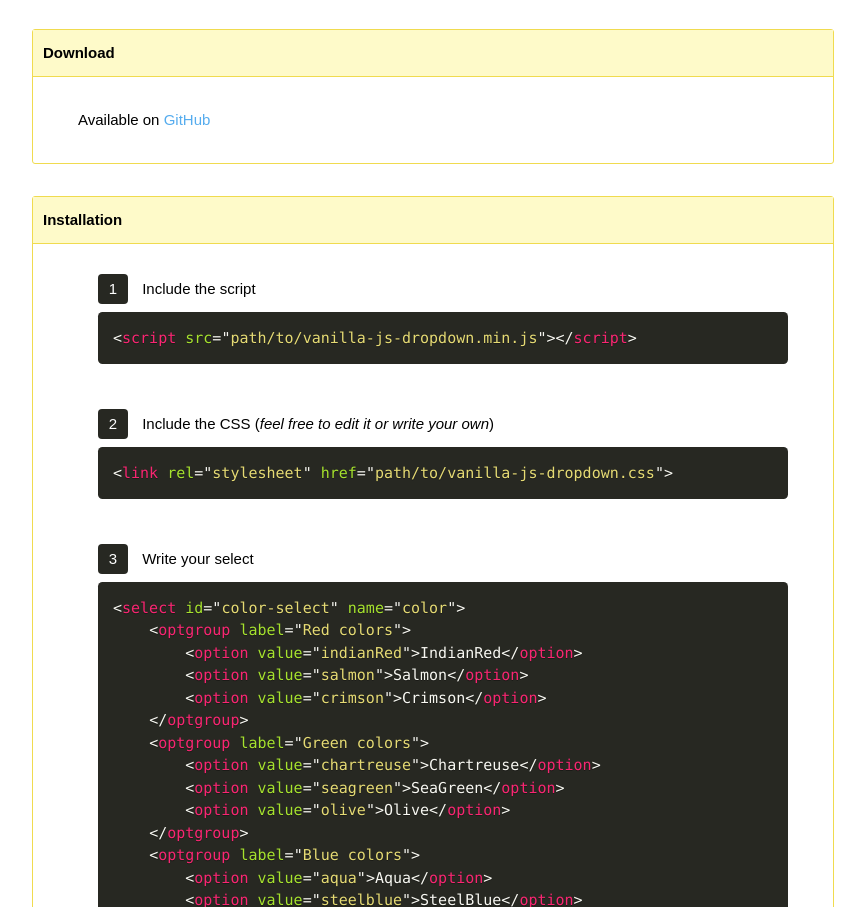
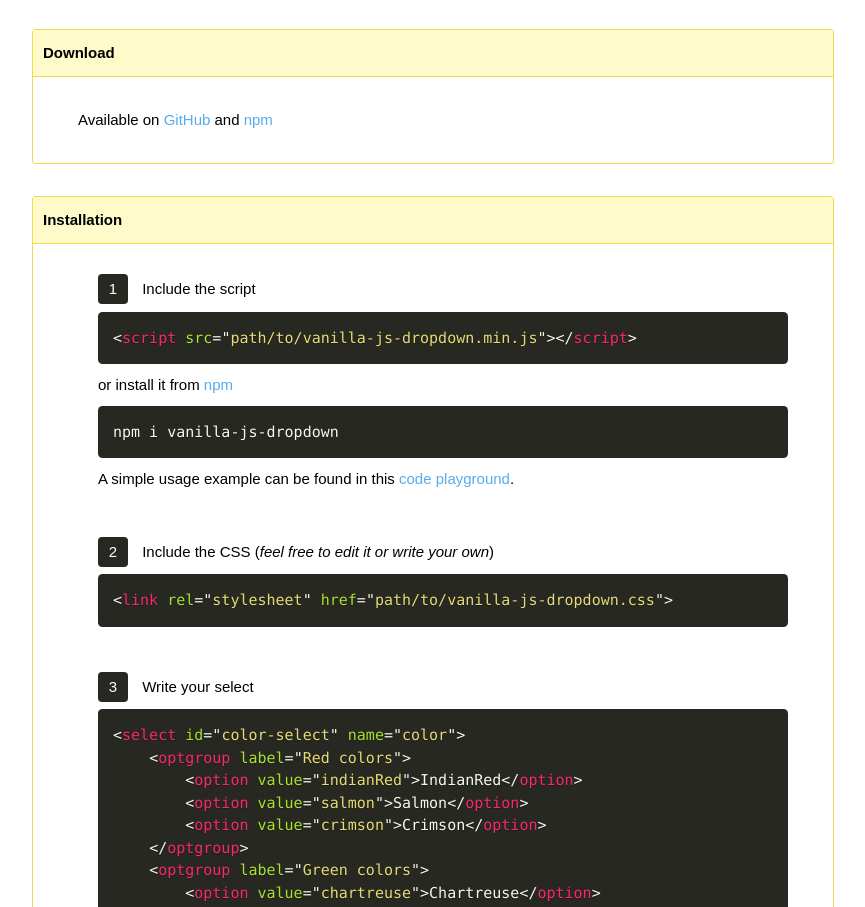
Before and after one commit to zoltantothcom/vanilla-js-dropdown, a website: page docs/index.html in a window 1280 px wide. Shown: the part 1046-1953 px from the top of the page, without its empty margins (207-1072 px from the left). Drawn offline with Linux system fonts and the light colour scheme.

Commit message:
Mention npm and usage example in docs

```diff
--- a/docs/index.html
+++ b/docs/index.html
@@ -68,7 +68,7 @@
     <section>
         <h2>Download</h2>
 
-        <p>Available on <a href="https://github.com/zoltantothcom/vanilla-js-dropdown" target="_blank">GitHub</a></p>
+        <p>Available on <a href="https://github.com/zoltantothcom/vanilla-js-dropdown" target="_blank">GitHub</a> and <a href="https://www.npmjs.com/package/vanilla-js-dropdown" target="_blank">npm</a></p>
     </section>
 
     <section>
@@ -78,6 +78,9 @@
             <li>
                 Include the script
                 <pre><code class="language-markup">&lt;script src="path/to/vanilla-js-dropdown.min.js">&lt;/script></code></pre>
+                or install it from <a href="https://www.npmjs.com/package/vanilla-js-dropdown" target="_blank">npm</a>
+                <pre><code class="language-shell">npm i vanilla-js-dropdown</code></pre>
+                A simple usage example can be found in this <a href="https://stackblitz.com/edit/vanilla-js-dropdown" target="_blank">code playground</a>.
             </li>
             <li>
                 Include the CSS (<em>feel free to edit it or write your own</em>)
```
